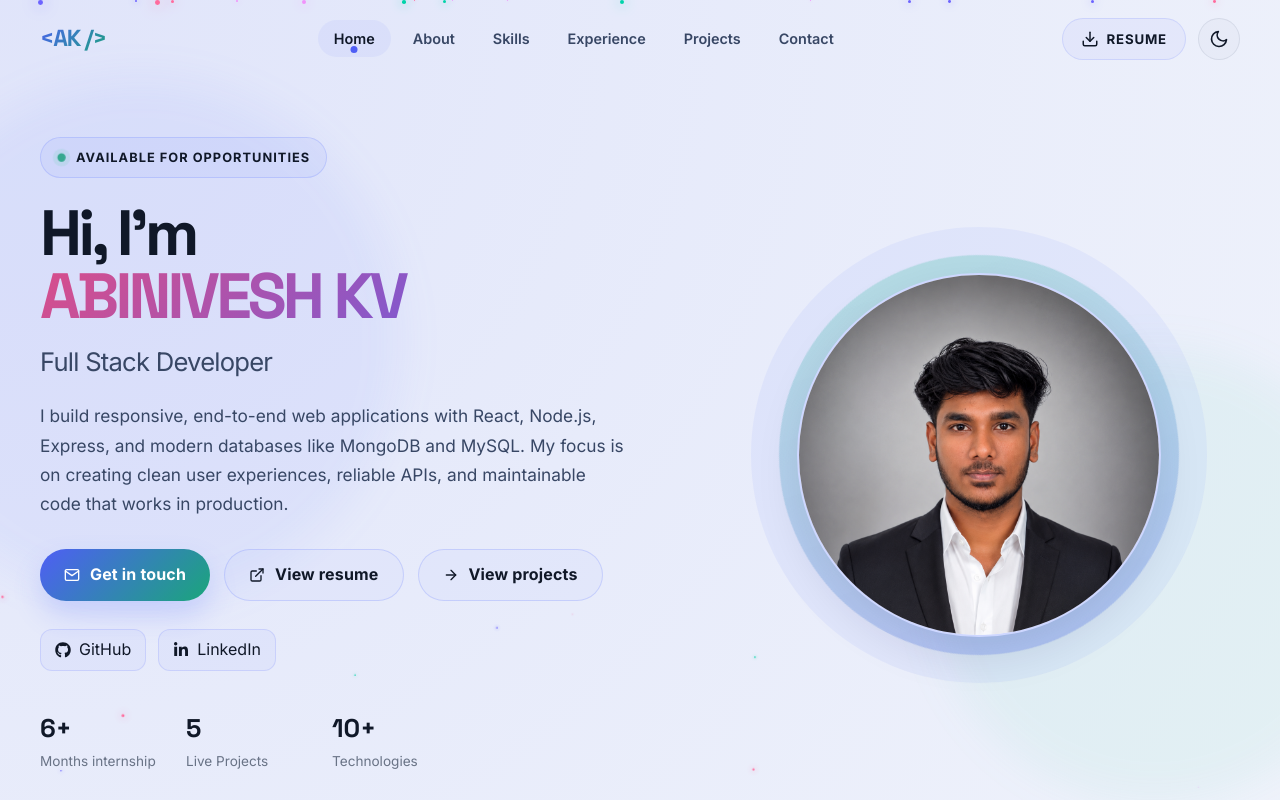
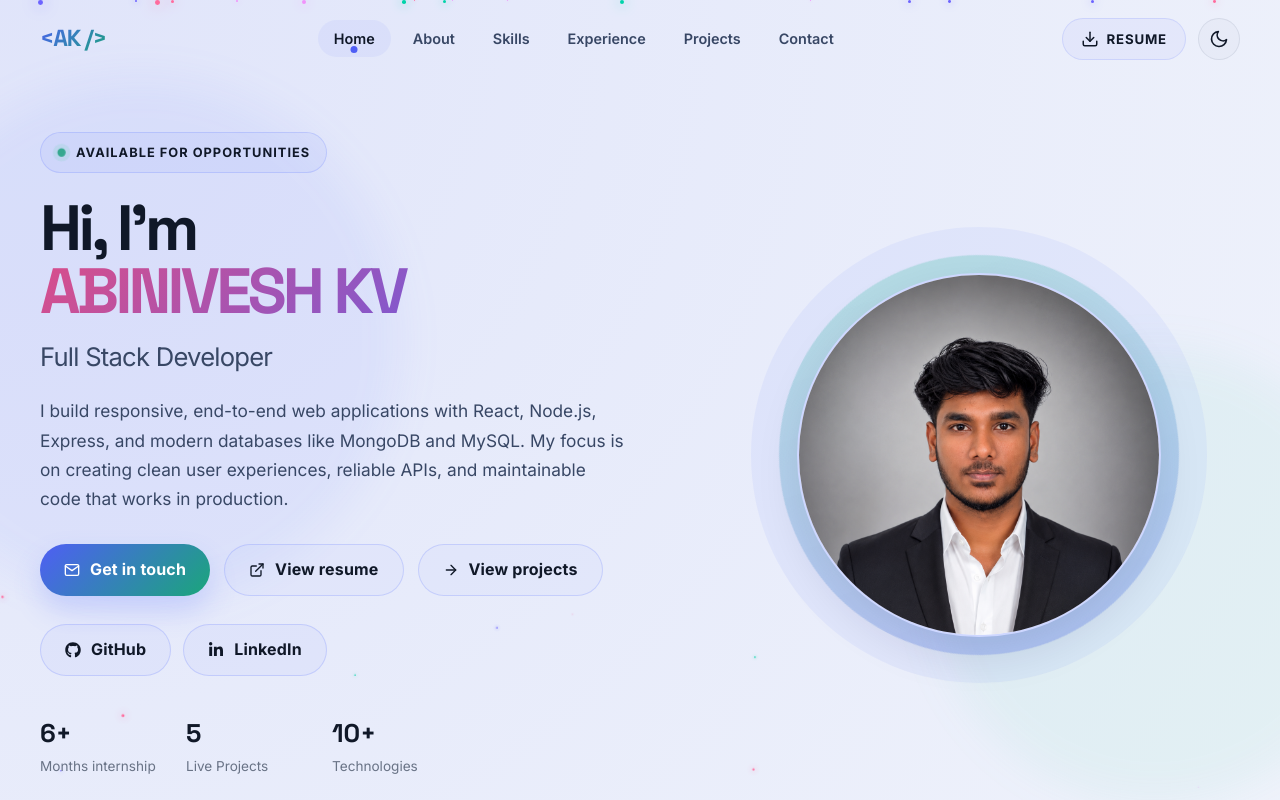
Before and after one commit to abinivesh1696/FULLSTACK-PORTFOLIO, a React (Vite) app: page / in a window 1280 px wide. Shown: the top 800 px of the page. Built offline with nearby package versions, Linux system fonts and the light colour scheme.

Commit message:
github and linkedin buttons added

```diff
--- a/src/components/Hero.jsx
+++ b/src/components/Hero.jsx
@@ -59,7 +59,7 @@ const Hero = () => {
                 href={link.href}
                 target="_blank"
                 rel="noopener noreferrer"
-                className="social-link"
+                className="btn btn-outline social-link"
                 aria-label={link.label}
                 title={link.label}
               >
--- a/src/index.css
+++ b/src/index.css
@@ -523,10 +523,21 @@ ul {
 
 .hero-socials .social-link {
   width: auto;
-  min-width: 42px;
-  height: 42px;
-  gap: 8px;
-  padding: 0 14px;
+  min-height: 52px;
+  height: auto;
+  gap: 10px;
+  padding: 0 24px;
+  border-radius: 999px;
+  font-weight: 700;
+  letter-spacing: 0.01em;
+  background: rgba(106, 124, 255, 0.04);
+  border: 1px solid rgba(106, 124, 255, 0.24);
+}
+
+.hero-socials .social-link:hover {
+  background: rgba(106, 124, 255, 0.08);
+  border-color: rgba(106, 124, 255, 0.38);
+  color: var(--text-primary);
 }
 
 .hero-stats {
```
